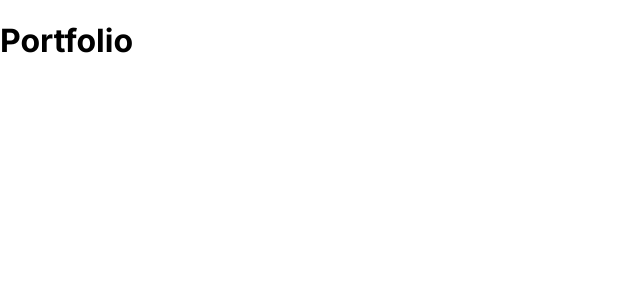
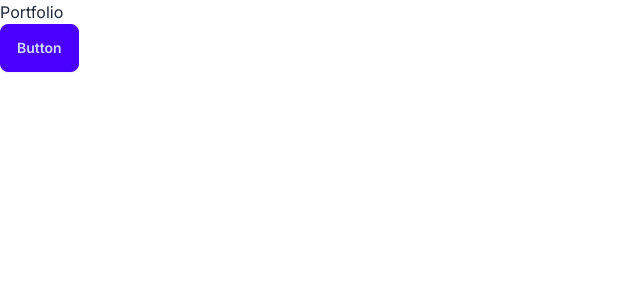
Before and after one commit to psygo/aquarifolio, a Next.js app: page /portfolio in a window 1280 px wide. Shown: the top 300 px of the page, without its empty margins (0-640 px from the left). Built offline with nearby package versions, Linux system fonts and the light colour scheme.

Commit message:
tailwind and daisyui

```diff
--- a/package.json
+++ b/package.json
@@ -26,6 +26,7 @@
     "@react-three/drei": "^9.92.5",
     "@react-three/fiber": "^8.15.12",
     "@types/three": "^0.159.0",
+    "daisyui": "^4.11.1",
     "next": "14.0.4",
     "react": "^18",
     "react-dom": "^18",
@@ -35,10 +36,13 @@
     "@types/node": "^20",
     "@types/react": "^18",
     "@types/react-dom": "^18",
+    "autoprefixer": "^10.4.19",
     "eslint": "^8",
     "eslint-config-next": "14.0.4",
     "leva": "^0.9.35",
+    "postcss": "^8.4.38",
     "r3f-perf": "^7.1.2",
+    "tailwindcss": "^3.4.3",
     "typescript": "^5"
   }
 }
--- /dev/null
+++ b/postcss.config.cjs
@@ -0,0 +1,12 @@
+module.exports = {
+  plugins: ["tailwindcss", "autoprefixer"],
+}
+
+// const config = {
+//   plugins: {
+//     tailwindcss: {},
+//     autoprefixer: {},
+//   },
+// }
+
+// module.exports = config
--- a/src/app/base.css
+++ b/src/app/base.css
@@ -1,3 +1,7 @@
+@tailwind base;
+@tailwind components;
+@tailwind utilities;
+
 @keyframes fade-in {
   from {
     opacity: 0;
--- a/src/app/portfolio/page.tsx
+++ b/src/app/portfolio/page.tsx
@@ -1,7 +1,8 @@
 export default function Portfolio() {
   return (
-    <main>
+    <main className="light">
       <h1>Portfolio</h1>
+      <button className="btn btn-primary">Button</button>
     </main>
   )
 }
--- /dev/null
+++ b/tailwind.config.ts
@@ -0,0 +1,4 @@
+module.exports = {
+  content: ["./src/**/*.{js,ts,jsx,tsx,mdx}"],
+  plugins: [require("daisyui")],
+}
--- a/tsconfig.json
+++ b/tsconfig.json
@@ -39,7 +39,8 @@
     "next-env.d.ts",
     "**/*.ts",
     "**/*.tsx",
-    ".next/types/**/*.ts"
+    ".next/types/**/*.ts",
+    "postcss.config.cjs"
   ],
   "exclude": [
     "node_modules"
```
Also changed, not shown: 1 other file (tests, documents, lock files or other folders).
